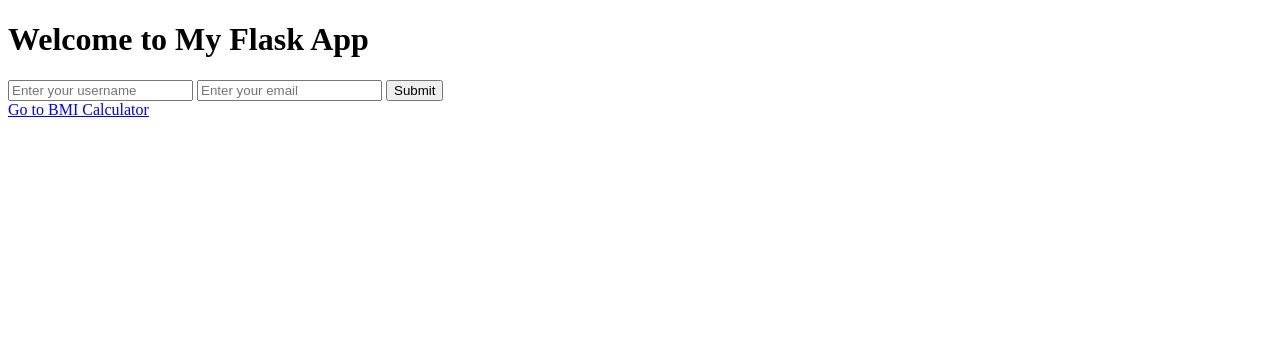
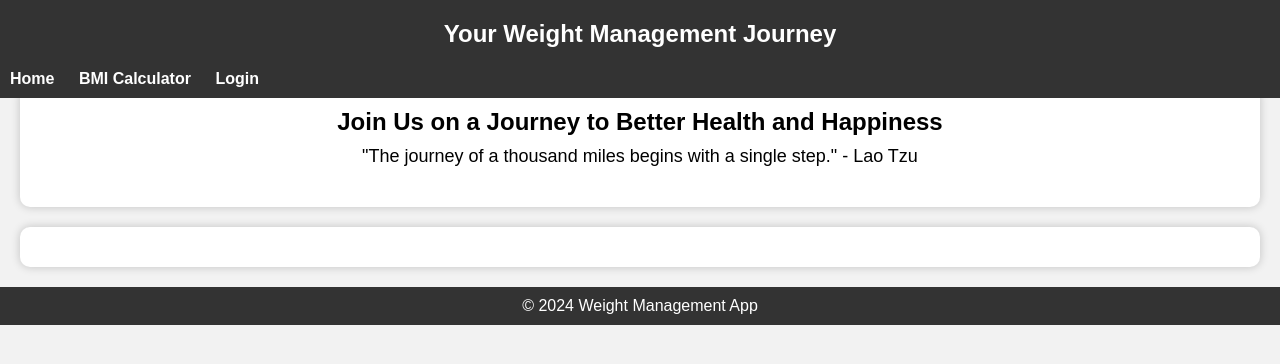
Before and after one commit to leilafarsani/Flask-app, a Flask app: page / in a window 1280 px wide. Shown: the top 364 px of the page. Run offline with Flask 3, Linux system fonts and the light colour scheme.

Commit message:
basic navbar and footer

```diff
--- a/app/static/style.css
+++ b/app/static/style.css
@@ -1,4 +1,105 @@
+/* Reset some default styles */
+body, h1, h2, p, ul {
+    margin: 0;
+    padding: 0;
+}
+
+/* Set a background color and font styles for the body */
 body {
     font-family: Arial, sans-serif;
-    background-color: #f4f4f4;
+    background-color: #f2f2f2;
 }
+
+/* Style the header */
+header {
+    background-color: #333;
+    color: white;
+    text-align: center;
+    padding: 20px;
+    position: relative;
+}
+
+.app-title {
+    font-size: 24px;
+}
+
+/* Style the navigation menu */
+nav {
+    background-color: #333;
+    color: white;
+    text-align: center;
+    padding: 10px;
+    position: absolute;
+    top: 60px;
+    left: 0;
+    width: 100%;
+    display:flex; /* Initially hidden */
+    z-index: 1; /* Ensure it appears above other content */
+}
+
+nav ul {
+    list-style-type: none;
+    padding: 0;
+}
+
+nav li {
+    display: inline;
+    margin-right: 20px;
+}
+
+nav a {
+    text-decoration: none;
+    color: white;
+    font-weight: bold;
+    font-size: 16px;
+}
+
+/* Style the introduction section */
+.intro {
+    background-color: white;
+    padding: 20px;
+    margin: 20px;
+    border-radius: 10px;
+    box-shadow: 0 0 10px rgba(0, 0, 0, 0.2);
+    display: flex;
+    flex-direction: column;
+    align-items: center;
+    text-align: center;
+}
+
+.intro h2 {
+    font-size: 24px;
+    margin-bottom: 10px;
+}
+
+.intro p {
+    font-size: 18px;
+    margin-bottom: 20px;
+}
+
+.intro-image {
+    /* Style your intro image here */
+    /* Example:
+    width: 300px;
+    height: auto;
+    margin-top: 20px;
+    */
+}
+
+/* Style the slideshow section */
+.slideshow {
+    background-color: white;
+    padding: 20px;
+    margin: 20px;
+    border-radius: 10px;
+    box-shadow: 0 0 10px rgba(0, 0, 0, 0.2);
+    text-align: center;
+}
+
+/* Style the footer */
+footer {
+    background-color: #333;
+    color: white;
+    text-align: center;
+    padding: 10px;
+}
--- a/app/templates/index.html
+++ b/app/templates/index.html
@@ -1,18 +1,39 @@
 <!DOCTYPE html>
-<html>
+<html lang="en">
 <head>
-    <title>My Flask App</title>
+    <meta charset="UTF-8">
+    <meta name="viewport" content="width=device-width, initial-scale=1.0">
+    <link rel="stylesheet" href="{{ url_for('static', filename='style.css') }}">
+    <title>Weight Management App</title>
 </head>
 <body>
-    <h1>Welcome to My Flask App</h1>
-<form method="post" action="/submit">
-    <input type="text" name="username" placeholder="Enter your username">
-    <input type="text" name="email" placeholder="Enter your email">
-    <input type="submit" value="Submit">
-</form>
+    <header>
+        <h1 class="app-title">Your Weight Management Journey</h1>
+    </header>
+    <nav id="navbar" class="hidden">
+        <ul>
+            <li><a href="/">Home</a></li>
+            <li><a href="/bmi">BMI Calculator</a></li>
+            <li><a href="/login">Login</a></li>
+        </ul>
+    </nav>
 
-<a href="/bmi">Go to BMI Calculator</a>
+    <section class="intro">
+        <div class="intro-text">
+            <h2>Join Us on a Journey to Better Health and Happiness</h2>
+            <p>"The journey of a thousand miles begins with a single step." - Lao Tzu</p>
+        </div>
+        <div class="intro-image">
+            <!-- I add the image here -->
+        </div>
+    </section>
 
+    <section class="slideshow">
+        <!-- I add a slideshow gallery here -->
+    </section>
 
+    <footer>
+        <p>&copy; 2024 Weight Management App</p>
+    </footer>
 </body>
 </html>
```
